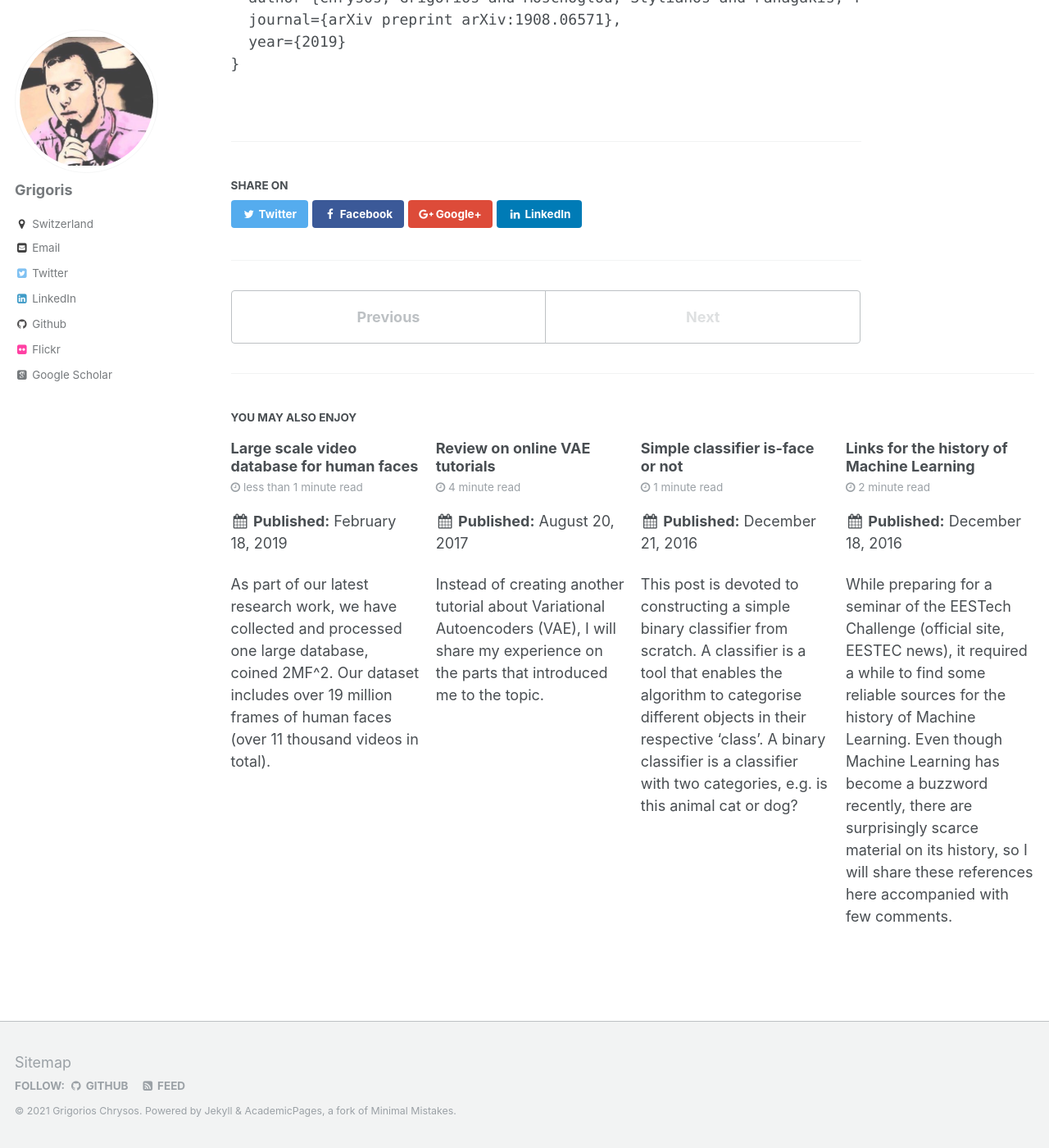
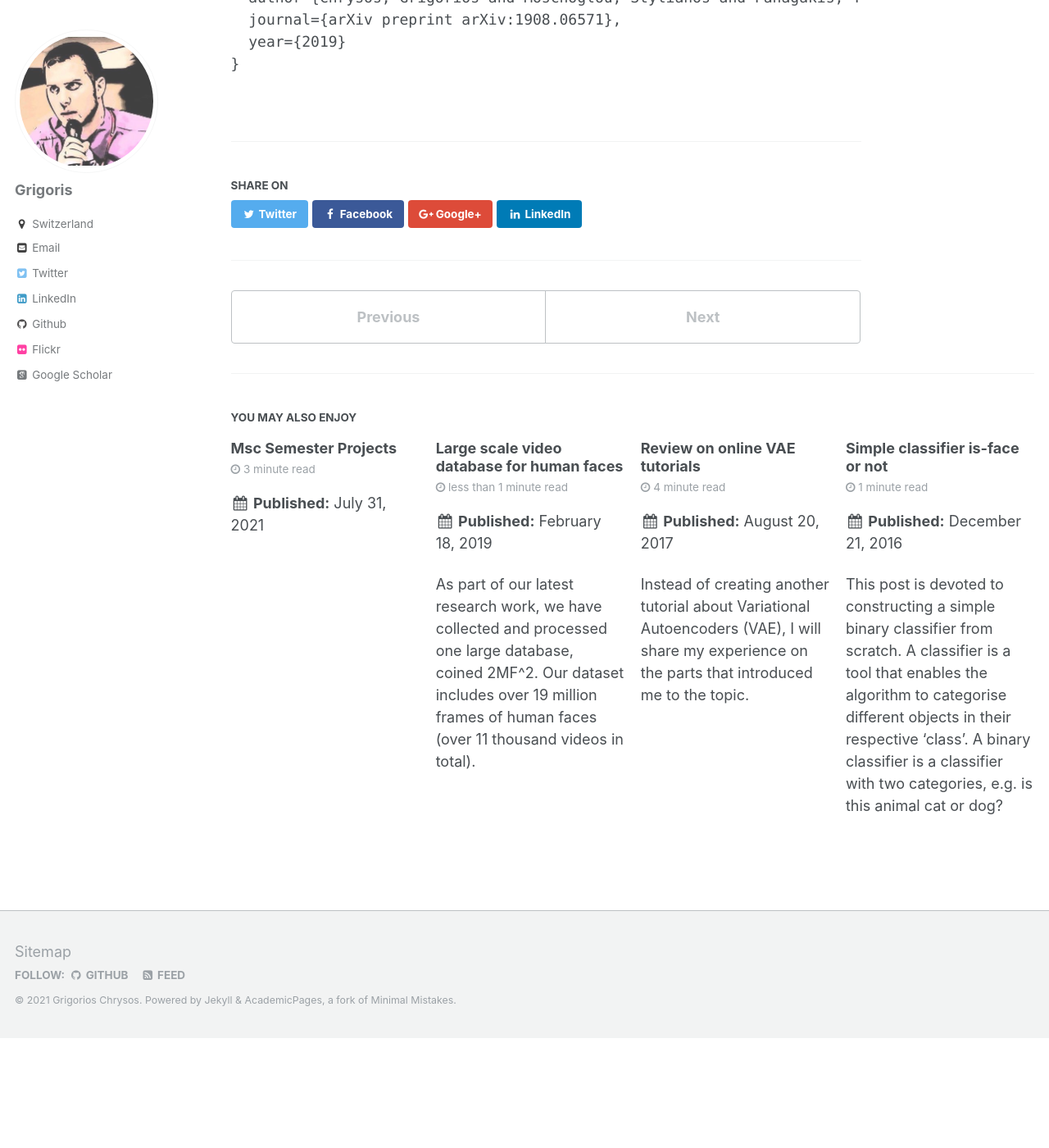
Before and after one commit to grigorisg9gr/grigorisg9gr.github.io, a Jekyll site: the page _posts/2021-04-17-polynomial-nets.html, which Jekyll copies as it is, in a window 1280 px wide and 1400 px high, scrolled down 3427 px. Shown: the whole window at 82% size. Built offline with Jekyll 4.4.1, drawn with Linux system fonts in a browser that asks for light colours; some web fonts are replaced; after the commit the page ends 4692 px from its top, so only the background shows below that.

Commit message:
Add the blogpost for MSc semester project preparation.

```diff
--- /dev/null
+++ b/_posts/2021-07-31-MSc-semester-projects.html
@@ -0,0 +1,57 @@
+
+
+<section class="section">
+<div class="container">
+<div class="columns is-centered has-text-centered">
+<div class="column is-two-thirds">
+<!-- <h2 class="title is-2">Abstract</h2> -->
+<div class="content has-text-justified">
+
+<p>The semester project requires few tools that should be mostly familiar to you through your previous project in computing and ML. Most of the tutorials below are basic introductions; they will probably not cover everything you need, but they should give you an idea. </p>
+
+<ul>
+
+  <li> <strong style="color:blue">Git tutorial</strong>: Git is a core part of the code you will write. Git enables easy tracking of changes and is a powerful ally for avoiding unwanted changes. The recommended plan is to have a private repository that will be updated on a weekly basis.
+    <ul>
+      <li> If you haven’t heard of git, there are incredible tutorials on the internet. Please follow this <a href="https://rogerdudler.github.io/git-guide/">basic tutorial</a>.  Please do not skim through it, but rather complete it. You can choose any repository you like for the parts that require a link from a repo. Even better, you can create a private repo that you will use for the project and complete the tutorials based on this private repo. </li>
+          <li> After you complete the tutorial please create a private github repository; if you did that in the previous step, that’s awesome. </li>
+      </ul>
+</li>
+  <li> <strong style="color:blue">Tmux tutorial</strong>: Tmux is a very useful tool that you can use in a remote server (if you are connected to one). The idea is that this tmux session in the remote server will remain open even after you close your ssh connection.
+      <ul>
+          <li> Please go ahead and study the following <a href="https://www.hamvocke.com/blog/a-quick-and-easy-guide-to-tmux/">tutorial</a>.  </li>
+          <li> Also, if you want to do more splitting of windows or use fancy formatting options, you can find details <a href="https://www.hamvocke.com/blog/a-quick-and-easy-guide-to-tmux/">here</a>. This is optional, since even basic tmux can do the job.  </li>
+       </ul>
+  </li>
+  <li> <strong style="color:blue">Debugging python scripts</strong>: Mistakes are (almost) unavoidable when writing (python) code, hence one of the crucial components is how to learn to resolve them quickly.
+        <ul>
+          <li> Even though there is not a unique way to debug, there are a couple of recommended practices that can be useful for faster debugging. This is an absolutely <a href="https://realpython.com/python-debugging-pdb/">essential tutorial</a>. The command ‘pdb.set_trace()’ can be used when issues with your code are faced. </li>
+          <li> Complementary ways to debug can be found, for instance using the logging/printing and the assert as <a href="https://hub.packtpub.com/learn-how-to-debug-in-python-tutorial/">this tutorial</a> stresses out.</li>
+          <li> In the beginning you might also simply google your error, it is highly likely that for simple errors the first answer of google will provide a fix. However, the goal is to rely increasingly on your skills and pdb to find and fix the errors fast. </li>
+       </ul>
+  </li>
+  <li> <strong style="color:blue">LaTex tutorial</strong>: LaTex is a tool required for the report and the outcomes of this project.
+        <ul>
+          <li> If you have not used LaTex before, I recommend spending some time getting accustomed to it. Even if you have written in Latex before, please do check out these tutorials. </li>
+          <li> There are few cloud-based LaTeX editors; I recommend Overleaf; when you complete the tutorials below, you can open a new project on Overleaf and try the commands they share yourself. </li>
+          <li> A basic tutorial for LaTex is <a href="https://latex-tutorial.com/quick-start/">this</a>.  Please complete it by copying their commands in a new project in overleaf. </li>
+          <li> A complimentary tutorial that includes more commands is <a href="https://www.overleaf.com/learn/latex/Learn_LaTeX_in_30_minutes">this</a>.</li>
+  		</ul>
+  </li>
+  <li> <strong style="color:blue">PyTorch tutorial</strong>: PyTorch is a machine learning framework that you most probably need for the project.
+        <ul>
+          <li> If you have not used PyTorch before, please go ahead and complete the following <a href="https://pytorch.org/tutorials/beginner/basics/intro.html">basic tutorial</a>.
+          <li> If you have used PyTorch before for building your own model, I recommend checking the visualization tools at your disposal in PyTorch, e.g. through <a href="https://pytorch.org/tutorials/intermediate/tensorboard_tutorial.html">Tensorboard</a>. Most of those visualizations can be achieved outside of tensorboard, but tensorboard provides an easy interface to inspect the model during training.
+          <li> A basic (but useful) cheatsheet for your project is <a href="https://pytorch.org/tutorials/beginner/ptcheat.html ">this</a>.
+  </li>
+
+</ul>
+
+If you face any issues completing those tutorials, please reach out. We can discuss them in the regular meeting hours.
+</div>
+</div>
+</div>
+</div>
+<div class="columns is-centered has-text-centered">
+<div class="column is-two-thirds">
+</section>
--- a/_publications/index.html
+++ b/_publications/index.html
@@ -9,6 +9,14 @@ collection: publications
 <h2 id="peer-reviewed-conferences-and-journals-">Peer-reviewed conferences and journals:</h2>
 <ul>
 
+
+<li><strong>Poly-NL: Linear Complexity Non-local Layers with Polynomials.</strong>
+    <div style="padding-left: 16px">
+      <p>Francesca Babiloni, Ioannis Marras, Filippos Kokkinos, Jiankang Deng, <strong>Grigorios Chrysos</strong>, Stefanos Zafeiriou<br>
+      International Conference on Computer Vision, 2021. <br>
+      <a style="color: white; text-decoration: none;" href="https://arxiv.org/pdf/2107.02859.pdf"><span class="buttong button-round"> <i class="fa fa-file-pdf-o" aria-hidden="true"></i> &nbsp;PDF</span><br>
+      <span style="color: #609999; font-size: 13px; line-height: 13px;">We cast non-local blocks as special cases of third degree polynomial functions. In addition, we propose a new non-local block that builds on this polynomial perspective but has more efficient operations, i.e., we aim to retain the expressivity of non-local layers while maintaining a linear complexity.</span></p>
+    </div>
 
 <li><strong>Tensor Methods in Computer Vision and Deep Learning.</strong>
     <div style="padding-left: 16px">
@@ -172,6 +180,16 @@ collection: publications
 <h2 id="workshop-papers-">Workshop papers:</h2>
 <ul>
 
+
+
+<li><strong>Self-Supervised Neural Architecture Search for Imbalanced Datasets.</strong>
+    <div style="padding-left: 16px">
+      <p>Aleksandr Timofeev, <strong>Grigorios Chrysos</strong>, Volkan Cevher<br>
+      International Conference on Machine Learning Workshops (ICMLW), 2021.<br>
+      <span style="color: #609999; font-size: 13px; line-height: 13px;">We propose a neural architecture search (NAS) framework for real world tasks: (a) in the absence of labels, (b) in the presence of imbalanced datasets, (c) on a constrained computational budget.</span></p>
+    </div>
+
+
 <li><strong>Unsupervised Controllable Generation with Self-Training.</strong>
     <div style="padding-left: 16px">
       <p><strong>Grigorios Chrysos</strong>, Jean Kossaifi, Zhiding Yu, Anima Anandkumar<br>
```
